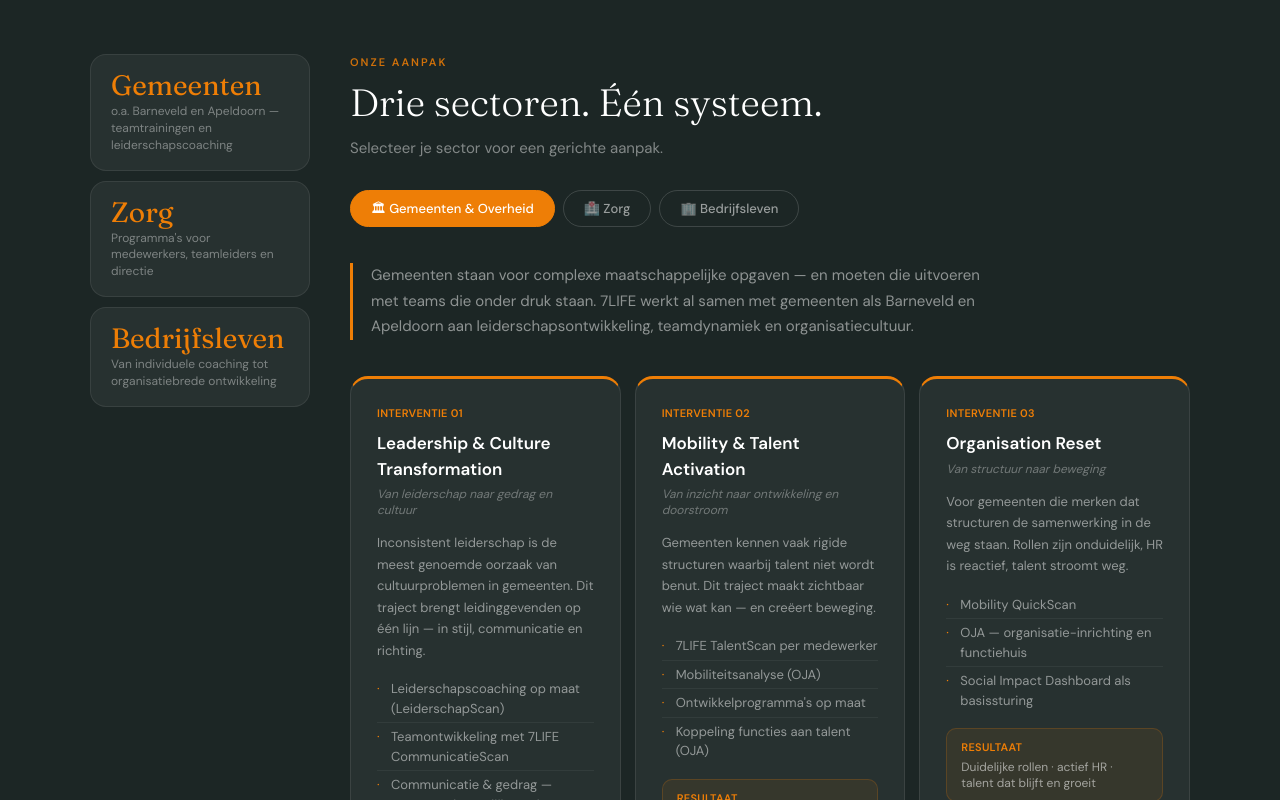
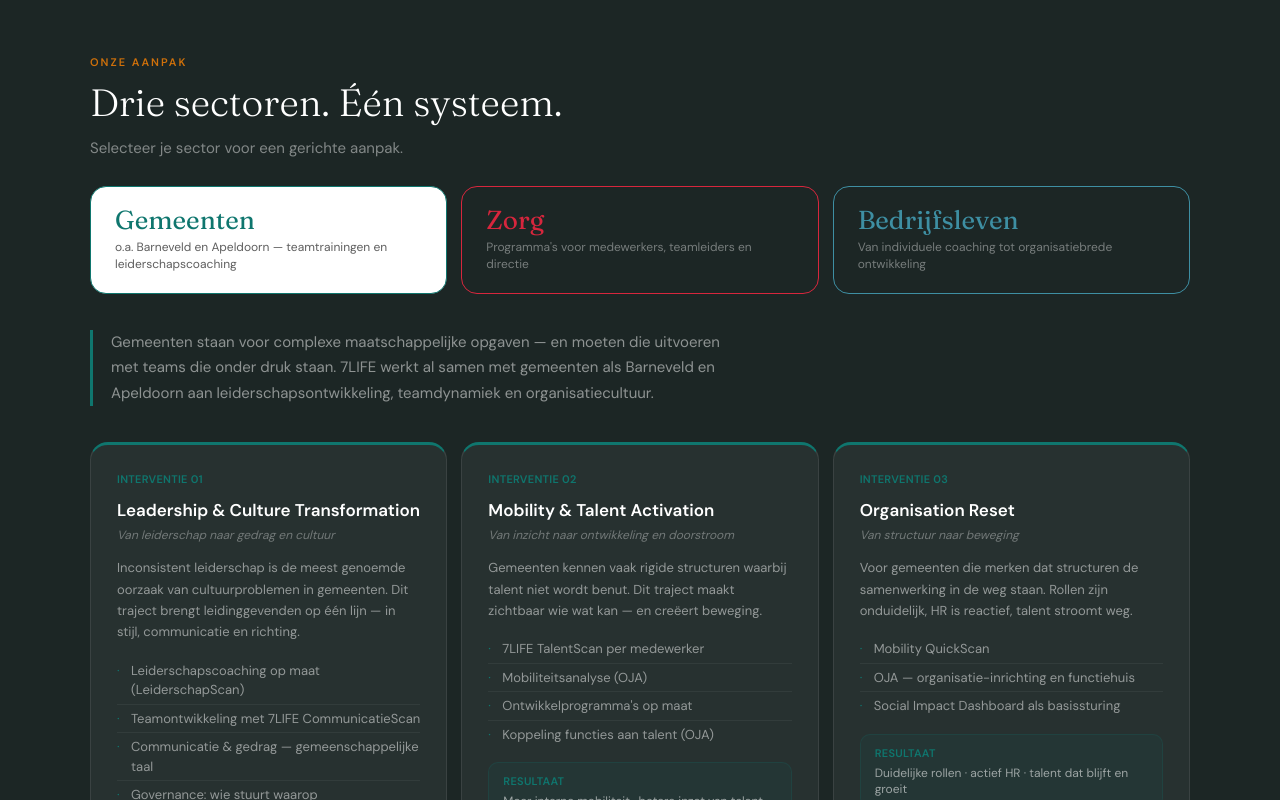
Before and after one commit to Hein-Runderkamp/7life-site, a Next.js app: page /organisaties in a window 1280 px wide. Shown: the part 1320-2120 px from the top of the page. Built offline with nearby package versions, Linux system fonts and the light colour scheme.

Commit message:
Organisaties-pagina: sectorknoppen boven interventies, volle breedte, dynamische sectorkleuren door hele interventies-blok, lichtblauw ipv donkerblauw, wit bij hover/select

```diff
--- a/app/organisaties/page.tsx
+++ b/app/organisaties/page.tsx
@@ -5,12 +5,6 @@
 import Image from "next/image";
 import Header from "@/components/Header";
 import Footer from "@/components/Footer";
-
-const heroStats = [
-  { n: "Gemeenten", l: "o.a. Barneveld en Apeldoorn — teamtrainingen en leiderschapscoaching" },
-  { n: "Zorg", l: "Programma's voor medewerkers, teamleiders en directie" },
-  { n: "Bedrijfsleven", l: "Van individuele coaching tot organisatiebrede ontwikkeling" },
-];
 
 const vragen = [
   "We investeren in verandering, maar mensen bewegen niet mee",
@@ -34,6 +28,9 @@
 type Sector = {
   key: string;
   label: string;
+  kleur: string;
+  buttonN: string;
+  buttonL: string;
   intro: string;
   interventies: Interventie[];
 };
@@ -42,6 +39,9 @@
   {
     key: "gemeente",
     label: "🏛 Gemeenten & Overheid",
+    kleur: "#0f766e",
+    buttonN: "Gemeenten",
+    buttonL: "o.a. Barneveld en Apeldoorn — teamtrainingen en leiderschapscoaching",
     intro:
       "Gemeenten staan voor complexe maatschappelijke opgaven — en moeten die uitvoeren met teams die onder druk staan. 7LIFE werkt al samen met gemeenten als Barneveld en Apeldoorn aan leiderschapsontwikkeling, teamdynamiek en organisatiecultuur.",
     interventies: [
@@ -88,6 +88,9 @@
   {
     key: "zorg",
     label: "🏥 Zorg",
+    kleur: "#D7263D",
+    buttonN: "Zorg",
+    buttonL: "Programma's voor medewerkers, teamleiders en directie",
     intro:
       "De zorg kampt met werkdruk, verzuim en een uitdagende arbeidsmarkt. 7LIFE werkt in zorgorganisaties op drie niveaus tegelijk: medewerkers, teamleiders en directie — want duurzame verandering vraagt om samenhang in de hele organisatie.",
     interventies: [
@@ -133,6 +136,9 @@
   {
     key: "bedrijf",
     label: "🏢 Bedrijfsleven",
+    kleur: "#3E8FA3",
+    buttonN: "Bedrijfsleven",
+    buttonL: "Van individuele coaching tot organisatiebrede ontwikkeling",
     intro:
       "Bedrijven die groeien, lopen vroeg of laat vast op mensen en cultuur. 7LIFE begeleidt bedrijven van individuele coaching van medewerkers en teamleiders tot organisatiebrede ontwikkeling — omdat het altijd draait om mensen, beweging en groei.",
     interventies: [
@@ -308,51 +314,51 @@
 
         {/* SECTOREN + INTERVENTIES */}
         <section className="bg-donker px-[5%] py-[72px]" id="sectoren">
-          <div className="max-w-[1100px] mx-auto grid grid-cols-1 lg:grid-cols-[220px_1fr] gap-10 items-start">
-            <div className="flex flex-row lg:flex-col gap-2.5 flex-wrap">
-              {heroStats.map((s) => (
-                <div
-                  key={s.n}
-                  className="bg-white/5 border border-white/[0.08] rounded-2xl px-5 py-4 flex-1 lg:flex-none min-w-[180px]"
-                >
-                  <div className="font-serif text-[28px] text-oranje leading-none">
-                    {s.n}
-                  </div>
-                  <div className="text-xs text-white/40 mt-1 leading-[1.4]">
-                    {s.l}
-                  </div>
-                </div>
-              ))}
-            </div>
-
-            <div>
+          <div className="max-w-[1100px] mx-auto">
             <div className="text-[11px] font-semibold tracking-[2px] text-oranje/85 uppercase mb-2.5">
               Onze aanpak
             </div>
             <h2 className="font-serif text-[clamp(26px,3.5vw,38px)] font-light text-white leading-[1.15] mb-3">
               Drie sectoren. Één systeem.
             </h2>
-              <p className="text-white/45 text-[15px] leading-[1.7] mb-7">
+            <p className="text-white/45 text-[15px] leading-[1.7] mb-6">
               Selecteer je sector voor een gerichte aanpak.
             </p>
 
-              <div className="flex gap-2 flex-wrap mb-9">
-                {sectoren.map((s) => (
+            <div className="grid grid-cols-1 sm:grid-cols-3 gap-3.5 mb-9">
+              {sectoren.map((s) => {
+                const isActief = actief === s.key;
+                return (
                   <button
                     key={s.key}
                     onClick={() => setActief(s.key)}
-                    className={`px-5 py-2 rounded-full text-[13px] font-medium border transition-colors ${
-                      actief === s.key
-                        ? "bg-oranje border-oranje text-white"
-                        : "bg-transparent border-white/15 text-white/55 hover:text-white hover:border-white/40"
+                    className={`rounded-2xl px-6 py-5 text-left border-[1.5px] transition-all hover:bg-white ${
+                      isActief ? "bg-white" : "bg-transparent"
+                    }`}
+                    style={{ borderColor: s.kleur }}
+                  >
+                    <div
+                      className="font-serif text-[26px] leading-none"
+                      style={{ color: s.kleur }}
+                    >
+                      {s.buttonN}
+                    </div>
+                    <div
+                      className={`text-xs mt-1.5 leading-[1.4] transition-colors hover:text-tekst/70 ${
+                        isActief ? "text-tekst/70" : "text-white/40"
                       }`}
                     >
-                    {s.label}
+                      {s.buttonL}
+                    </div>
                   </button>
-                ))}
+                );
+              })}
             </div>
 
-              <p className="text-white/50 text-[15px] leading-[1.7] max-w-[640px] mb-9 border-l-[3px] border-oranje pl-[18px]">
+            <p
+              className="text-white/50 text-[15px] leading-[1.7] max-w-[640px] mb-9 border-l-[3px] pl-[18px]"
+              style={{ borderColor: sector.kleur }}
+            >
               {sector.intro}
             </p>
 
@@ -360,10 +366,13 @@
               {sector.interventies.map((it, i) => (
                 <div
                   key={it.naam}
-                    className="relative rounded-[18px] p-[26px] bg-white/5 border border-white/[0.09] hover:bg-white/[0.08] hover:border-oranje transition-all overflow-hidden"
-                    style={{ borderTop: "3px solid #EE7E06" }}
+                  className="relative rounded-[18px] p-[26px] bg-white/5 border border-white/[0.09] hover:bg-white/[0.08] transition-all overflow-hidden"
+                  style={{ borderTop: `3px solid ${sector.kleur}` }}
                 >
-                    <div className="text-[11px] font-bold tracking-wide text-oranje uppercase mb-2.5">
+                  <div
+                    className="text-[11px] font-bold tracking-wide uppercase mb-2.5"
+                    style={{ color: sector.kleur }}
+                  >
                     Interventie {String(i + 1).padStart(2, "0")}
                   </div>
                   <div className="text-[17px] font-semibold text-white mb-1">
@@ -379,23 +388,37 @@
                     {it.items.map((li, j) => (
                       <li
                         key={li}
-                          className={`text-[13px] text-white/50 py-1 pl-3.5 relative before:content-['·'] before:absolute before:left-0 before:text-oranje ${
+                        className={`text-[13px] text-white/50 py-1 pl-3.5 relative ${
                           j < it.items.length - 1 ? "border-b border-white/[0.05]" : ""
                         }`}
                       >
+                        <span
+                          className="absolute left-0"
+                          style={{ color: sector.kleur }}
+                        >
+                          ·
+                        </span>
                         {li}
                       </li>
                     ))}
                   </ul>
-                    <div className="bg-oranje/[0.08] border border-oranje/20 rounded-[10px] px-3.5 py-2.5 text-xs text-white/55">
-                      <strong className="block text-[11px] tracking-wide uppercase text-oranje mb-1">
+                  <div
+                    className="rounded-[10px] px-3.5 py-2.5 text-xs text-white/55"
+                    style={{
+                      background: `${sector.kleur}14`,
+                      border: `1px solid ${sector.kleur}33`,
+                    }}
+                  >
+                    <strong
+                      className="block text-[11px] tracking-wide uppercase mb-1"
+                      style={{ color: sector.kleur }}
+                    >
                       Resultaat
                     </strong>
                     {it.resultaat}
                   </div>
                 </div>
               ))}
-              </div>
             </div>
           </div>
         </section>
```
Also changed, not shown: 1 other file (tests, documents, lock files or other folders). Lines whose indentation alone changed are shown as unchanged.
